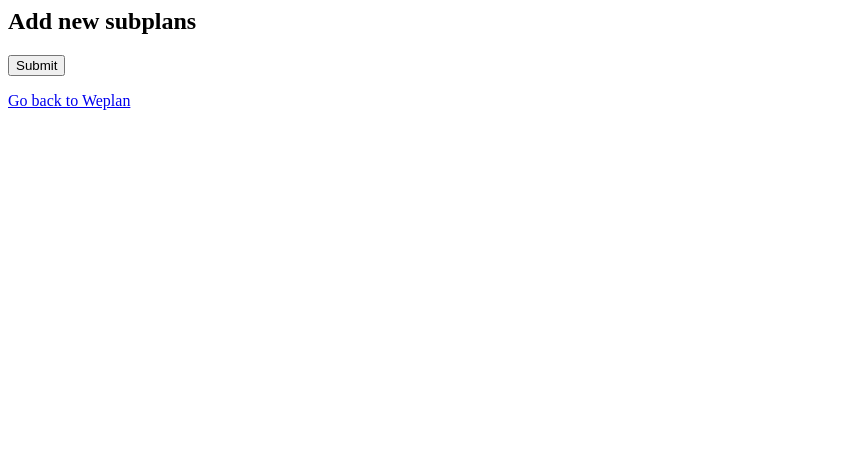
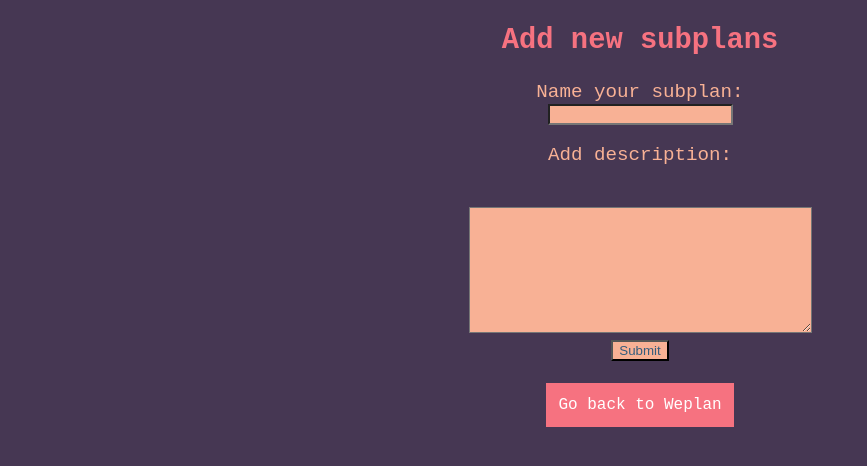
Before and after one commit to lowdodo/tsoha-weplan, a Flask app: template templates/addsub.html in a window 1280 px wide. Shown: the top 466 px of the page, without its empty margins (0-867 px from the left). Run offline with Flask 3, Linux system fonts and the light colour scheme; the template is opened without the code that fills it: most values are stand-ins (such as "Sample title", 1, 10 or a date in 2020).

Commit message:
created site colour

```diff
--- a/templates/addsub.html
+++ b/templates/addsub.html
@@ -1,15 +1,31 @@
+<!DOCTYPE html>
+<html lang="en">
+<head>
+  <meta charset="UTF-8">
+  <meta name="viewport" content="width=device-width, initial-scale=1">
+  <title>Weplan - Add subplan</title>
+
+  <link rel="stylesheet" type="text/css" href="/static/style.css">
+
+</head>
+<body>
+
 <h2>Add new subplans</h2>
+
 <form action="/addsub/{{ plan_id }}" method="POST">
-    {% for i in range(num_subplans) %}
-        <p>Subplan {{ i+1 }}:</p>
-        <p>Name your subplan:<br>
-        <input type="text" name="name{{ i }}" minlength="1" maxlength="20"></p>
+    <p>Name your subplan:<br>
+    <input type="text" name="name" minlength="1" maxlength="30"></p>
 
-        <p>Add description:</p>
-        <textarea name="description{{ i }}" rows="8" cols="40" maxlength="1000"></textarea>
-    {% endfor %}
+    <p>Add description:</p>
+    <div class="description">
+        <textarea name="description" rows="8" cols="40" maxlength="1000"></textarea>
+    </div>
 
     <input type="submit" value="Submit">
 </form>
 
-<p><a href="/">Go back to Weplan</a></p>
+<p><a href="/" class="go-back-link">Go back to Weplan</a></p>
+
+
+</body>
+</html>
```
